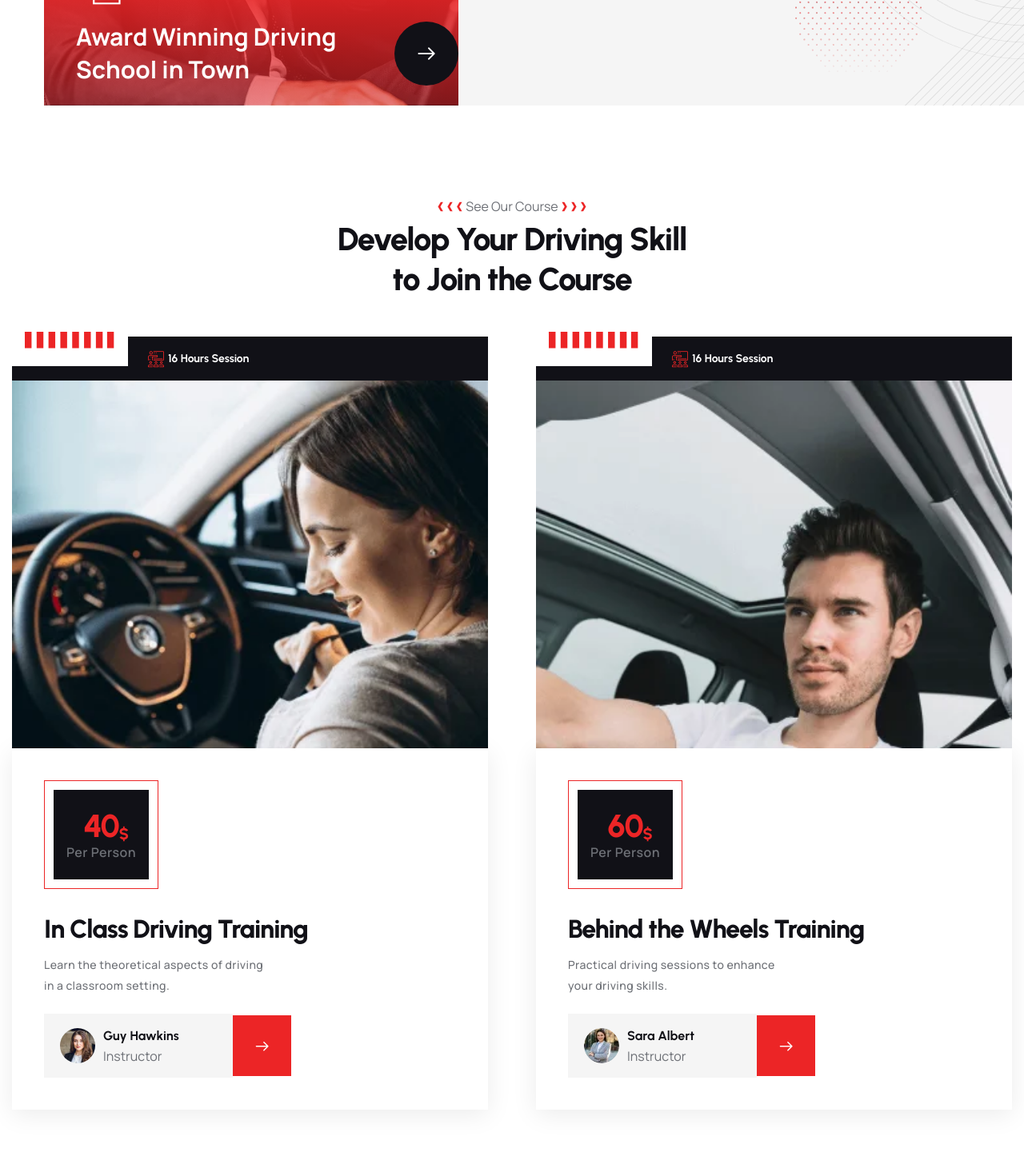
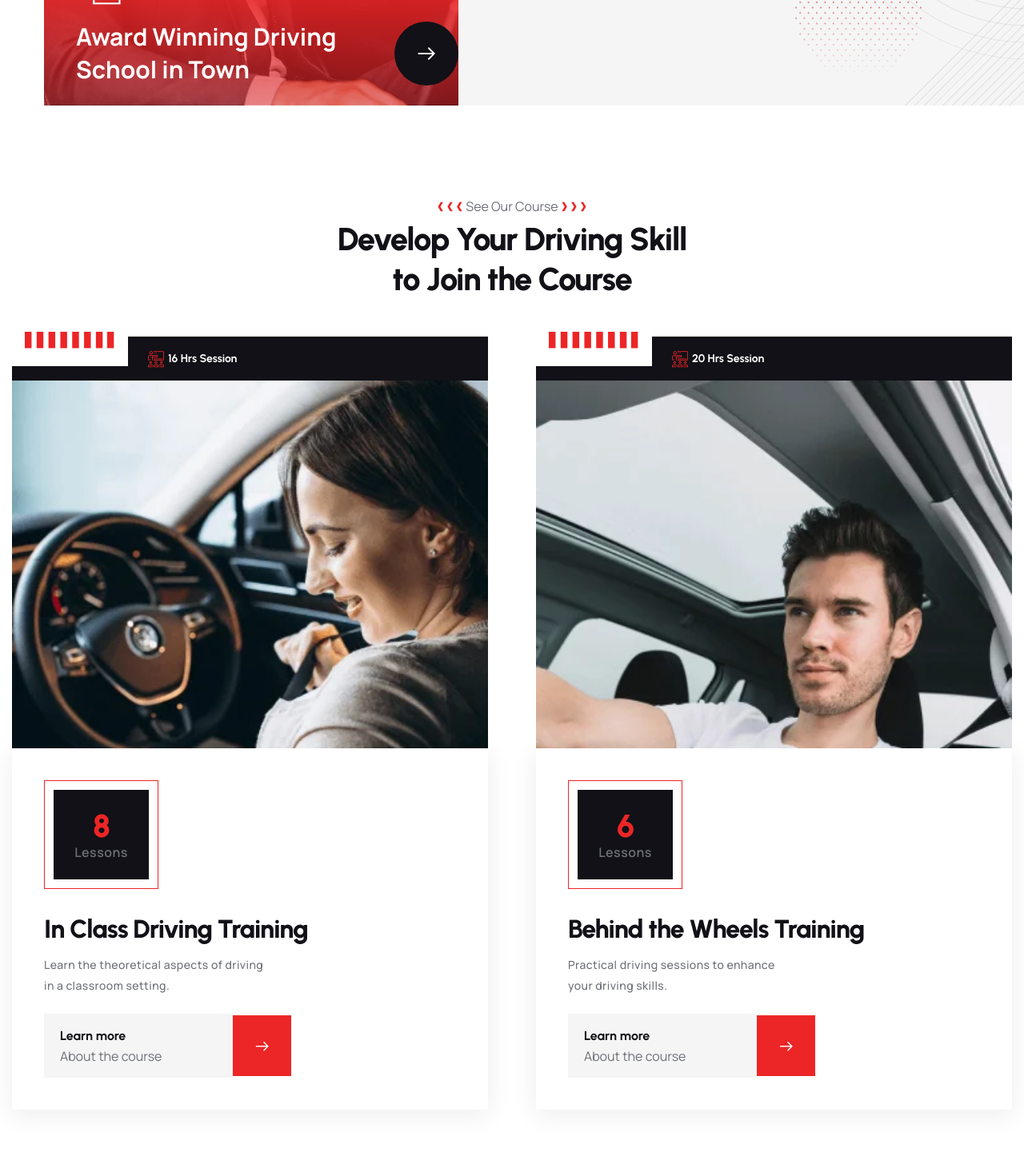
Before and after one commit to kimash-255/driving-school, a Next.js app: page /about in a window 1280 px wide. Shown: the part 1880-3326 px from the top of the page at 80% size. Built offline with nearby package versions, Linux system fonts and the light colour scheme.

Commit message:
Refactor course components to improve layout and enhance readability

```diff
--- a/src/components/courses/HomeCourses.js
+++ b/src/components/courses/HomeCourses.js
@@ -1,82 +1,62 @@
 import Link from "next/link";
 import Image from "next/image";
 
-const HomeCourses = () => {
+const CourseCard = ({ course }) => {
   return (
-    <section class="course-one course-two__home" id="course">
-      <div class="container-fluid">
-        <div class="row">
-          <div class="col-12">
+    <div className="col-lg-6">
       <div
-              class="sec-title text-center wow fadeInUp"
-              data-wow-duration="300ms"
+        className="course-one__item wow fadeInUp"
+        data-wow-delay={course.delay}
       >
-              <h6 class="sec-title__tagline">
-                <i class="icon-left-arrow sec-title__img"></i>
-                See Our Course
-                <i class="icon-right-arrow sec-title__img"></i>
-              </h6>
-              <h3 class="sec-title__title">
-                Develop Your Driving Skill <br />
-                to Join the Course
-              </h3>
+        <div className="course-one__item__left">
+          <div className="course-one__item__left__price">
+            <div className="price__box">
+              <span className="course-one__item__left__price__top">
+                {course.lessons} <sub></sub>
+              </span>
+              <p className="course-one__item__left__price__text">Lessons</p>
             </div>
           </div>
-        </div>
-        <div class="row gutter-x-60">
-          <div class="col-lg-6">
-            <div class="course-one__item wow fadeInUp" data-wow-delay="300ms">
-              <div class="course-one__item__left">
-                <div class="course-one__item__left__price">
-                  <div class="price__box">
-                    <span class="course-one__item__left__price__top">
-                      40 <sub>$</sub>
-                    </span>
-                    <p class="course-one__item__left__price__text">
-                      Per Person
-                    </p>
-                  </div>
-                </div>
-                <h3 class="course-one__item__left__title">
-                  <Link href="/course">In Class Driving Training</Link>
+          <h3 className="course-one__item__left__title">
+            <Link href="/course">{course.title}</Link>
           </h3>
-                <p class="course-one__item__left__text">
-                  Learn the theoretical aspects of driving in a classroom
-                  setting.
-                </p>
-                <div class="course-one__item__left__author">
+          <p className="course-one__item__left__text">{course.description}</p>
+          <div className="course-one__item__left__author">
             <Link
               href="/course"
-                    class="course-one__item__left__author__card"
+              className="course-one__item__left__author__card"
             >
-                    <div class="course-one__item__left__author__thumb">
+              {/* <div className="course-one__item__left__author__thumb">
                 <img
-                        src="/assets/images/resources/testi-1-3.jpg"
+                  src={course.authorImage}
                   alt="course-one__item__left__author__thumb"
                 />
-                    </div>
-                    <div class="course-one__item__left__author__content">
-                      <h6 class="course-one__item__left__author__name">
-                        Guy Hawkins
+              </div> */}
+              <div className="course-one__item__left__author__content">
+                <h6 className="course-one__item__left__author__name">
+                  {/* {course.authorName} */}
+                  Learn more
                 </h6>
-                      <span class="course-one__item__left__author__degeneration">
-                        Instructor
+                <span className="course-one__item__left__author__degeneration">
+                  {/* {course.authorTitle}
+                   */}
+                  About the course
                 </span>
               </div>
             </Link>
-                  <div class="course-one__item__left__author__link">
+            <div className="course-one__item__left__author__link">
               <Link
-                      class="course-one__item__left__author__link__btn"
+                className="course-one__item__left__author__link__btn"
                 href="/course"
               >
-                      <i class="icon-arrow"></i>
+                <i className="icon-arrow"></i>
               </Link>
             </div>
           </div>
         </div>
-              <div class="course-one__item__right">
-                <div class="course-one__item__session">
-                  <div class="course-one__item__session__shape">
+        <div className="course-one__item__right">
+          <div className="course-one__item__session">
+            <div className="course-one__item__session__shape">
               <svg
                 xmlns="http://www.w3.org/2000/svg"
                 width="113"
@@ -118,132 +98,75 @@ const HomeCourses = () => {
                 />
               </svg>
             </div>
-                  <p class="course-one__item__session__icon">
-                    <i class="icon-seminar-1"></i> 16 Hours Session
+            <p className="course-one__item__session__icon">
+              <i className="icon-seminar-1"></i> {course.session}
             </p>
           </div>
-                <Link
-                  href="/course"
-                  class="course-one__item__img course-one__item__img__two"
-                >
-                  <img
-                    src="/assets/images/course/course-c-3-1.jpg"
-                    alt="course-one__item__img"
-                  />{" "}
+          <Link href="/course" className="course-one__item__img">
+            <img src={course.image} alt="course-one__item__img" />
           </Link>
         </div>
       </div>
     </div>
+  );
+};
 
-          <div class="col-lg-6">
-            <div class="course-one__item wow fadeInUp" data-wow-delay="500ms">
-              <div class="course-one__item__left">
-                <div class="course-one__item__left__price">
-                  <div class="price__box">
-                    <span class="course-one__item__left__price__top">
-                      60 <sub>$</sub>
-                    </span>
-                    <p class="course-one__item__left__price__text">
-                      Per Person
-                    </p>
-                  </div>
-                </div>
-                <h3 class="course-one__item__left__title">
-                  <Link href="/course">Behind the Wheels Training</Link>
+const HomeCourses = () => {
+  const courses = [
+    {
+      lessons: 8,
+      title: "In Class Driving Training",
+      description:
+        "Learn the theoretical aspects of driving in a classroom setting.",
+      authorImage: "/assets/images/resources/testi-1-3.jpg",
+      authorName: "John Doe",
+      authorTitle: "Senior Instructor",
+      session: "16 Hrs Session",
+      image: "/assets/images/course/course-c-3-1.jpg",
+      delay: "300ms",
+    },
+    {
+      lessons: 6,
+      title: "Behind the Wheels Training",
+      description: "Practical driving sessions to enhance your driving skills.",
+      authorImage: "/assets/images/resources/testi-1-7.jpg",
+      authorName: "Jane Smith",
+      authorTitle: "Lead Instructor",
+      session: "20 Hrs Session",
+      image: "/assets/images/course/course-c-3-2.jpg",
+      delay: "500ms",
+    },
+  ];
+
+  return (
+    <section className="course-one course-two__home" id="course">
+      <div className="container-fluid">
+        <div className="row">
+          <div className="col-12">
+            <div
+              className="sec-title text-center wow fadeInUp"
+              data-wow-duration="300ms"
+            >
+              <h6 className="sec-title__tagline">
+                <i className="icon-left-arrow sec-title__img"></i>
+                See Our Course
+                <i className="icon-right-arrow sec-title__img"></i>
+              </h6>
+              <h3 className="sec-title__title">
+                Develop Your Driving Skill <br />
+                to Join the Course
               </h3>
-                <p class="course-one__item__left__text">
-                  Practical driving sessions to enhance your driving skills.
-                </p>
-                <div class="course-one__item__left__author">
-                  <Link
-                    href="/course"
-                    class="course-one__item__left__author__card"
-                  >
-                    <div class="course-one__item__left__author__thumb">
-                      <img
-                        src="/assets/images/resources/testi-1-7.jpg"
-                        alt="course-one__item__left__author__thumb"
-                      />
-                    </div>
-                    <div class="course-one__item__left__author__content">
-                      <h6 class="course-one__item__left__author__name">
-                        Sara Albert
-                      </h6>
-                      <span class="course-one__item__left__author__degeneration">
-                        Instructor
-                      </span>
-                    </div>
-                  </Link>
-                  <div class="course-one__item__left__author__link">
-                    <Link
-                      class="course-one__item__left__author__link__btn"
-                      href="/course"
-                    >
-                      <i class="icon-arrow"></i>
-                    </Link>
             </div>
           </div>
         </div>
-              <div class="course-one__item__right">
-                <div class="course-one__item__session">
-                  <div class="course-one__item__session__shape">
-                    <svg
-                      xmlns="http://www.w3.org/2000/svg"
-                      width="113"
-                      height="21"
-                      viewBox="0 0 113 21"
-                      fill="none"
-                    >
-                      <path
-                        d="M9.42657 0L9.46074 20.4271H0.999014L0.964844 0H9.42657Z"
-                        fill="#EC2526"
-                      />
-                      <path
-                        d="M24.243 0L24.268 20.4271H15.8154L15.7812 0H24.243Z"
-                        fill="#EC2526"
-                      />
-                      <path
-                        d="M39.0502 0L39.0844 20.4271H30.6227L30.5977 0H39.0502Z"
-                        fill="#EC2526"
-                      />
-                      <path
-                        d="M53.866 0L53.9002 20.4271H45.4385L45.4043 0H53.866Z"
-                        fill="#EC2526"
-                      />
-                      <path
-                        d="M68.6805 0L68.7055 20.4271H60.2529L60.2188 0H68.6805Z"
-                        fill="#EC2526"
-                      />
-                      <path
-                        d="M83.4897 0L83.5239 20.4271H75.0621L75.0371 0H83.4897Z"
-                        fill="#EC2526"
-                      />
-                      <path
-                        d="M98.3055 0L98.3396 20.4271H89.8779L89.8438 0H98.3055Z"
-                        fill="#EC2526"
-                      />
-                      <path
-                        d="M112.305 0L112.34 20.4271H103.878L103.844 0H112.305Z"
-                        fill="#EC2526"
-                      />
-                    </svg>
-                  </div>
-                  <p class="course-one__item__session__icon">
-                    <i class="icon-seminar-1"></i> 16 Hours Session
-                  </p>
-                </div>
-                <Link href="/course" class="course-one__item__img">
-                  <img
-                    src="/assets/images/course/course-c-3-2.jpg"
-                    alt="course-one__item__img"
-                  />{" "}
-                </Link>
-              </div>
-            </div>
-          </div>
+        <div className="row gutter-x-60">
+          {courses.map((course, index) => (
+            <CourseCard key={index} course={course} />
+          ))}
         </div>
       </div>
     </section>
   );
 };
+
 export default HomeCourses;
--- a/src/components/courses/index.js
+++ b/src/components/courses/index.js
@@ -40,14 +40,14 @@ const Courses = () => {
                       <i className="icon-training"></i>
                       <span>{course.duration}</span>
                     </a>
-                    <div className="course-card__meta">
+                    {/* <div className="course-card__meta">
                       <h4 className="course-card__meta-price">
                         ${course.price}
                       </h4>
                       <span className="course-card__meta-class">
                         PER PERSON
                       </span>
-                    </div>
+                    </div> */}
                     <h3 className="course-card__title">
                       <Link href={`/courses/${course.slug}`}>
                         {course.title}
@@ -60,18 +60,20 @@ const Courses = () => {
 
                   <div className="course-card__bottom">
                     <div className="course-card__author">
-                      <div className="course-card__author-image">
+                      {/* <div className="course-card__author-image">
                         <img
                           src={course.instructorImage}
                           alt={course.instructor}
                         />
-                      </div>
+                      </div> */}
                       <div className="course-card__author-content">
                         <h5 className="course-card__author-name">
-                          <Link href="#">{course.instructor}</Link>
+                          <Link href={`/courses/${course.slug}`}>
+                            Learn more
+                          </Link>
                         </h5>
                         <p className="course-card__author-designation">
-                          {course.instructorTitle}
+                          {/* {course.instructorTitle} */}
                         </p>
                       </div>
                     </div>
```
Also changed, not shown: src/components/courses/Detail.js (+11 -13 lines). Lines whose indentation alone changed are shown as unchanged.
